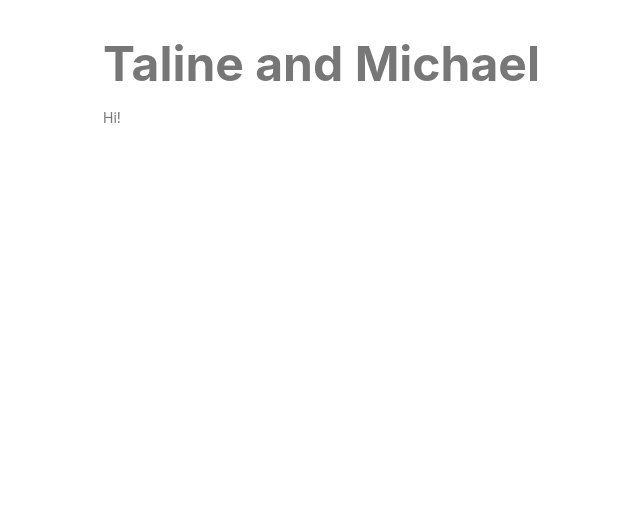
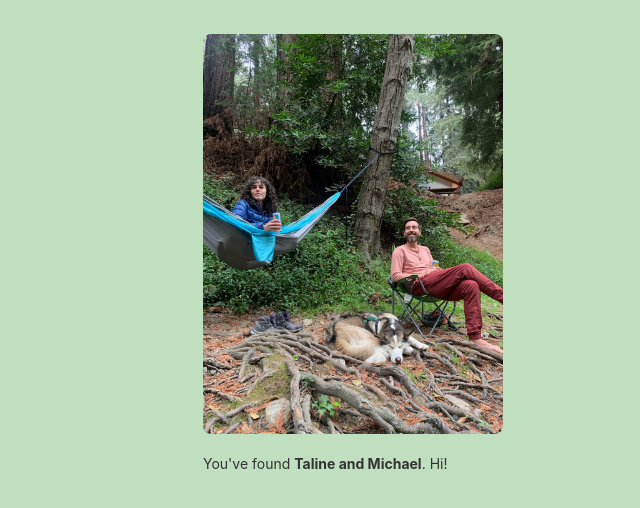
Before and after one commit to michaelseanhansen/talineandmichael, a plain HTML site: page index.html in a window 1280 px wide. Shown: the whole page, without its empty margins (287-927 px from the left). Drawn offline with Linux system fonts and the light colour scheme.

Commit message:
Better placeholder

```diff
--- a/index.html
+++ b/index.html
@@ -8,12 +8,13 @@
 </head>
 <body>
 <div>
-	<h1>
-		Taline and Michael
-	</h1>
 	<p>
-		Hi!
+		<img alt="" src="hammock.jpg" style="width: 300px; border-radius: 8px;" />
 	</p>
+	<p>
+		You've found <strong>Taline and Michael</strong>. Hi!
+	</p>
+	<br style="clear: both;" />
 </div>
 </body>
 </html>
--- a/main.css
+++ b/main.css
@@ -40,12 +40,13 @@ section, header, footer, aside{ display: block; }
 body {
 	font-family: -apple-system, BlinkMacSystemFont, avenir next, avenir, segoe ui, helvetica neue, helvetica, Ubuntu, roboto, noto, arial, sans-serif;
 	font-size: 14px;
-	color: #777;
+	color: #333;
+	background: #00800040;
 	margin: 24px;
 }
 
 div {
-	max-width: 500px;
+	max-width: 300px;
 	margin: 34px auto;
 }
 
@@ -77,6 +78,7 @@ h3 {
 }
 
 p {
+	width: 300px;
 	margin-top: 14px;
 	line-height: 1.5em;
 	text-align: justify;
```
Also changed, not shown: hammock.jpg (added).
